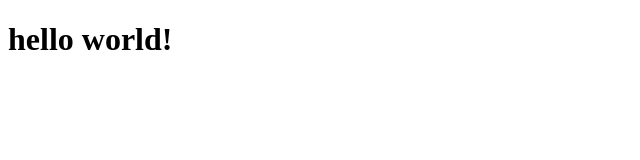
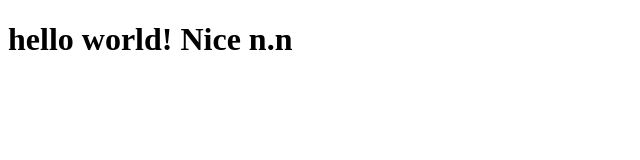
Before and after one commit to tranki1/personalforfolio, a plain HTML site: page index.html in a window 1280 px wide. Shown: the whole page, without its empty margins (0-640 px from the left). Drawn offline with Linux system fonts and the light colour scheme.

Commit message:
nice >:v

```diff
--- a/index.html
+++ b/index.html
@@ -9,7 +9,7 @@
   <body>
     <script src="https://cdn.freecodecamp.org/testable-projects-fcc/v1/bundle.js"></script>
 
-    <h1>hello world!</h1>
+    <h1>hello world! Nice n.n</h1>
     <script src="js/index.js"></script>
   </body>
 </html>
```
